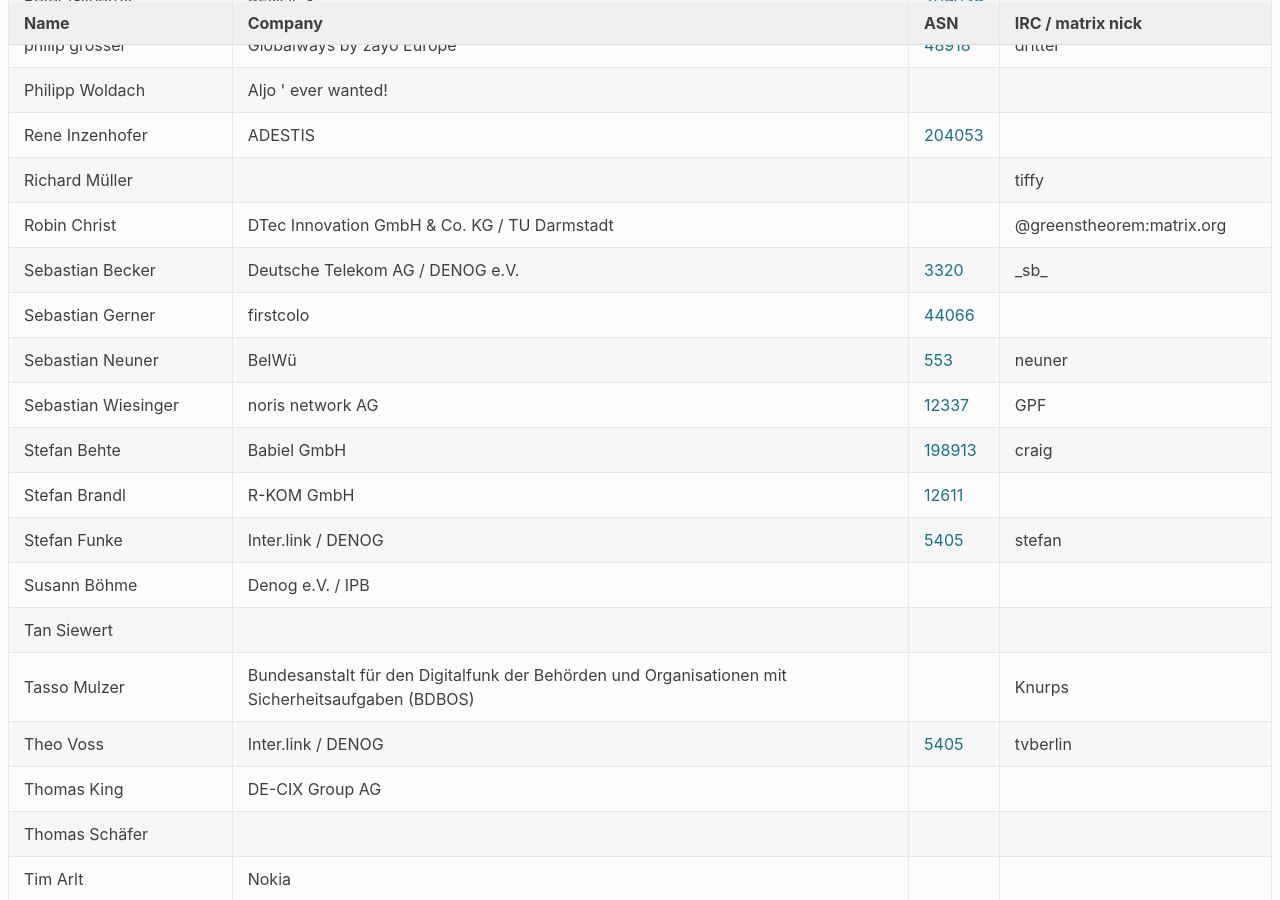
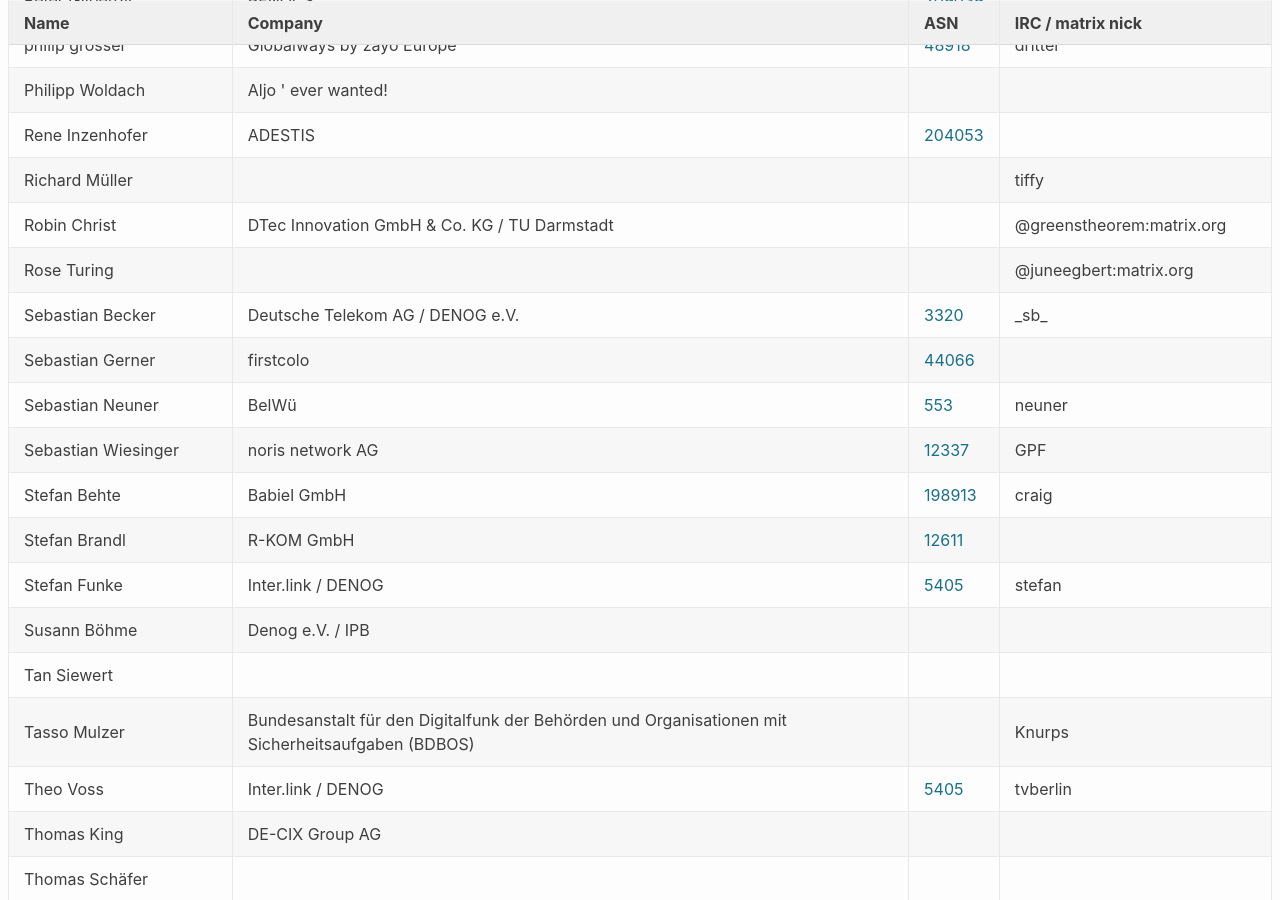
Before and after one commit to denog/pretix-attendeelist, a Jekyll site: the page built from denog17/index.markdown, in a window 1280 px wide and 900 px high, scrolled down 3328 px. Built offline with Jekyll 4.4.1, drawn with Linux system fonts in a browser that asks for light colours.

Commit message:
Latest data: Wed May 28 07:11:00 UTC 2025

```diff
--- a/_data/attendees_denog17_onsite.json
+++ b/_data/attendees_denog17_onsite.json
@@ -450,6 +450,12 @@
     "asn": null
   },
   {
+    "name": "Rose Turing",
+    "company": null,
+    "irc": "@juneegbert:matrix.org",
+    "asn": null
+  },
+  {
     "name": "Sebastian Becker",
     "company": "Deutsche Telekom AG / DENOG e.V.",
     "irc": "_sb_",
```
